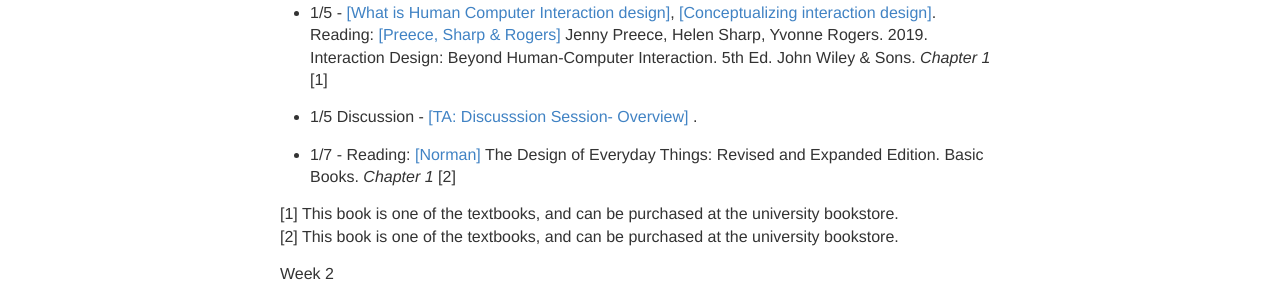
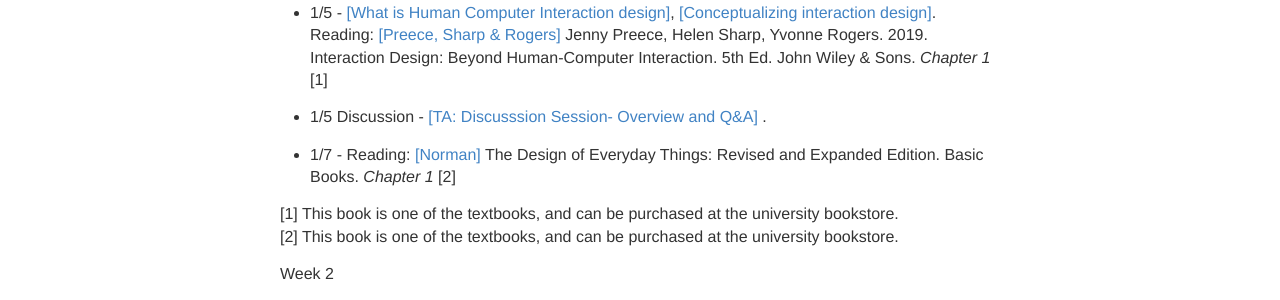
Before and after one commit to hciwang/hciwang.github.io, a Jekyll site: the page built from _posts/2022-1-1-lectures.md, in a window 1280 px wide. Shown: the part 442-742 px from the top of the page. Built offline with Jekyll 4.4.1, drawn with Linux system fonts in a browser that asks for light colours.

Commit message:
Update 2022-1-1-lectures.md

```diff
--- a/_posts/2022-1-1-lectures.md
+++ b/_posts/2022-1-1-lectures.md
@@ -12,7 +12,7 @@
 - 1/5 - [[What is Human Computer Interaction design]](https://canvas.ucdavis.edu/courses/633616/files/folder/Lecture%20slides?preview=15218365), [[Conceptualizing interaction design]]().
 Reading: [[Preece, Sharp & Rogers]](http://www.id-book.com/) Jenny Preece, Helen Sharp, Yvonne Rogers. 2019. Interaction Design: Beyond Human-Computer Interaction. 5th Ed. John Wiley & Sons.  *Chapter 1* [1]
 
-- 1/5 Discussion - [[TA: Discusssion Session- Overview]]() .
+- 1/5 Discussion - [[TA: Discusssion Session- Overview and Q&A]](https://canvas.ucdavis.edu/courses/633616/files/folder/Discussion%20slides?preview=15240768) .
 
 - 1/7 -
 Reading: [[Norman]](https://www.basicbooks.com/titles/don-norman/the-design-of-everyday-things/9780465050659/) The Design of Everyday Things: Revised and Expanded Edition. Basic Books. *Chapter 1* [2]
```
